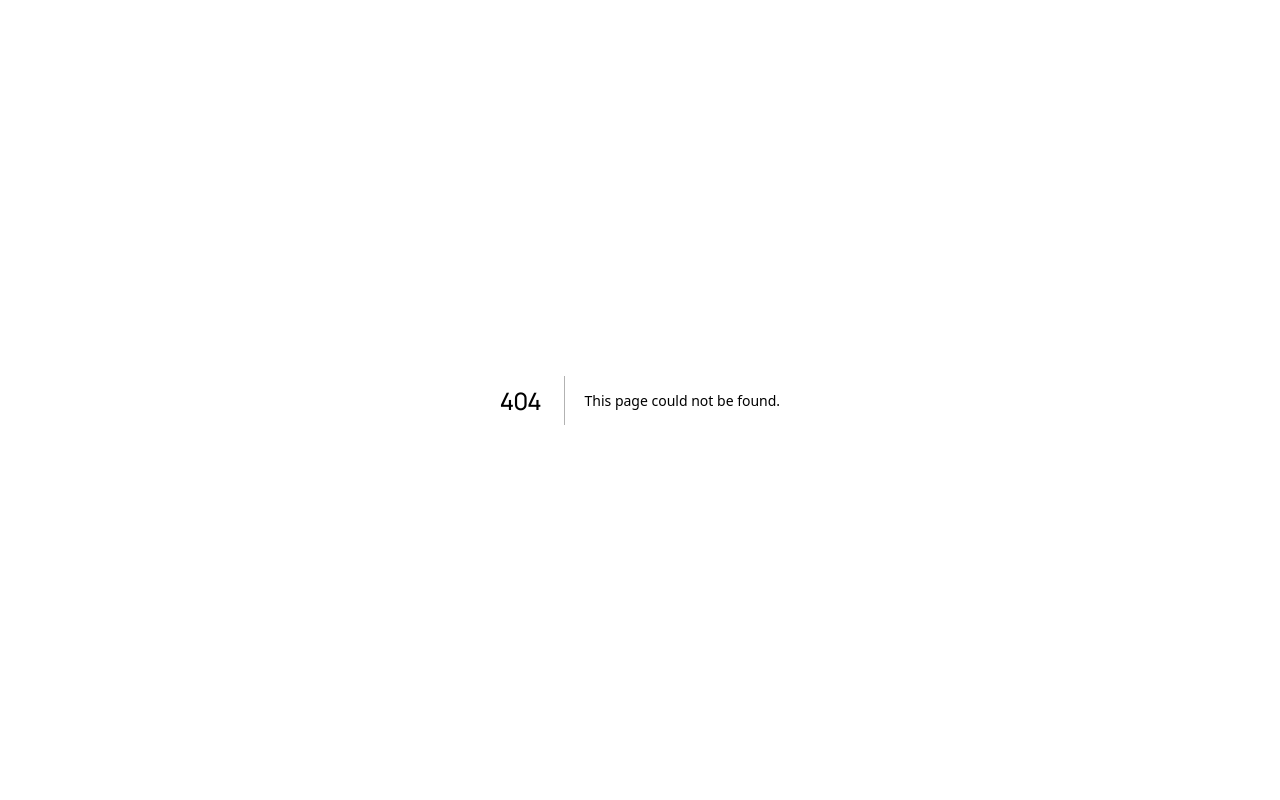
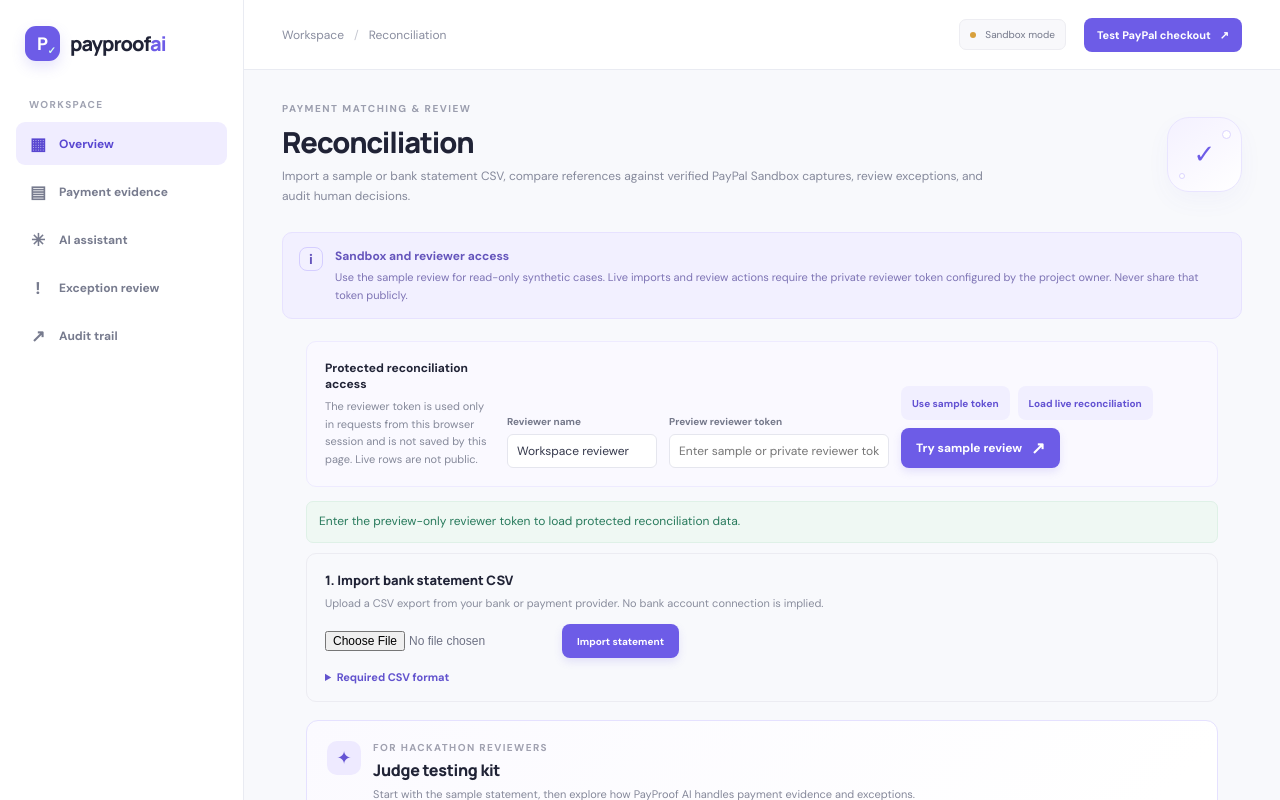
Before and after one commit to Moana-star/payproof-ai, a Next.js app: page /reconciliation in a window 1280 px wide. Before the commit this address had no page. Shown: the top 800 px of the page. Built offline with nearby package versions, Linux system fonts and the light colour scheme.

Commit message:
Add dedicated reconciliation workspace page

```diff
--- /dev/null
+++ b/app/reconciliation/page.tsx
@@ -0,0 +1,21 @@
+import { ReconciliationConsole } from "@/components/reconciliation-console";
+import { WorkspaceLayout } from "@/components/workspace-layout";
+
+export default function ReconciliationPage() {
+  return (
+    <WorkspaceLayout
+      title="Reconciliation"
+      eyebrow="PAYMENT MATCHING & REVIEW"
+      description="Import a sample or bank statement CSV, compare references against verified PayPal Sandbox captures, review exceptions, and audit human decisions."
+    >
+      <div className="ops-info-banner">
+        <span className="ops-info-icon">i</span>
+        <div>
+          <strong>Sandbox and reviewer access</strong>
+          <p>Use the sample review for read-only synthetic cases. Live imports and review actions require the private reviewer token configured by the project owner. Never share that token publicly.</p>
+        </div>
+      </div>
+      <ReconciliationConsole />
+    </WorkspaceLayout>
+  );
+}
```
